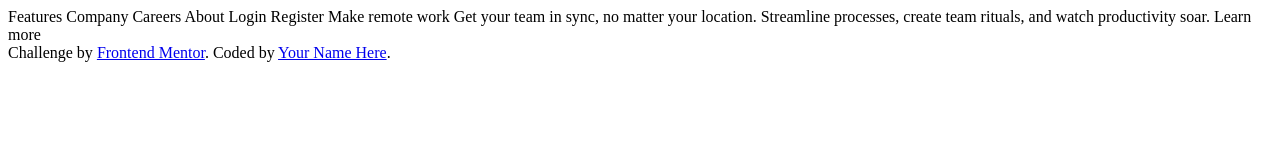
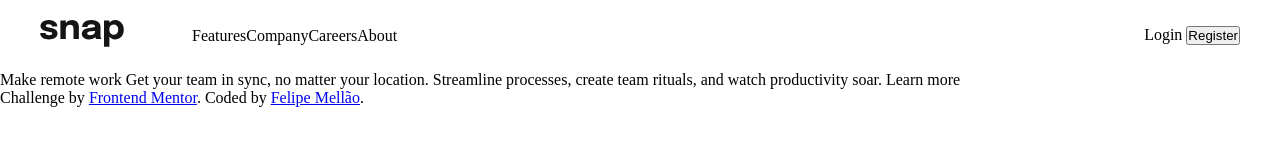
Before and after one commit to MellonFive/make-work-remote, a plain HTML site: page index.html in a window 1280 px wide. Drawn offline with Linux system fonts and the light colour scheme.

Commit message:
Alterações com a minha nova branch

```diff
--- a/css/style.css
+++ b/css/style.css
@@ -0,0 +1,30 @@
+* {
+    margin: 0;
+    padding: 0;
+    box-sizing: border-box;
+}
+
+body {
+
+}
+
+.header-make {
+    display: flex;
+    align-items: center;
+    justify-content: space-between;
+    margin: 20px 40px;
+}
+
+.header-make .list {
+    display: flex;
+    align-items: center;
+    justify-content: space-between;
+    position: absolute;
+    left: 15%;
+}
+
+.header-make .list .insidelist {
+    display: flex;
+    align-items: center;
+    justify-content: space-between;
+}
--- a/index.html
+++ b/index.html
@@ -11,14 +11,23 @@
   <title>Frontend Mentor | Intro section with dropdown navigation</title>
 </head>
 <body>
+  <header class="header-make">
+    <a href="https://www.frontendmentor.io/challenges/intro-section-with-dropdown-navigation-ryaPetHE5">
+      <img src="images/logo.svg" alt="Logo snap">
+    </a>
 
-  Features
-  Company
-  Careers
-  About
+    <ul class="list">
+      <li class="insidelist">Features</li>
+      <li class="insidelist">Company</li>
+      <li class="insidelist">Careers</li>
+      <li class="insidelist">About</li>
+    </ul>
 
-  Login
-  Register
+    <div>
+      Login
+      <button>Register</button>
+    </div>
+</header>
 
   Make remote work
 
@@ -29,7 +38,7 @@
 
   <div class="attribution">
     Challenge by <a href="https://www.frontendmentor.io?ref=challenge" target="_blank">Frontend Mentor</a>.
-    Coded by <a href="#">Your Name Here</a>.
+    Coded by <a href="#">Felipe Mellão</a>.
   </div>
 </body>
 </html>
```
